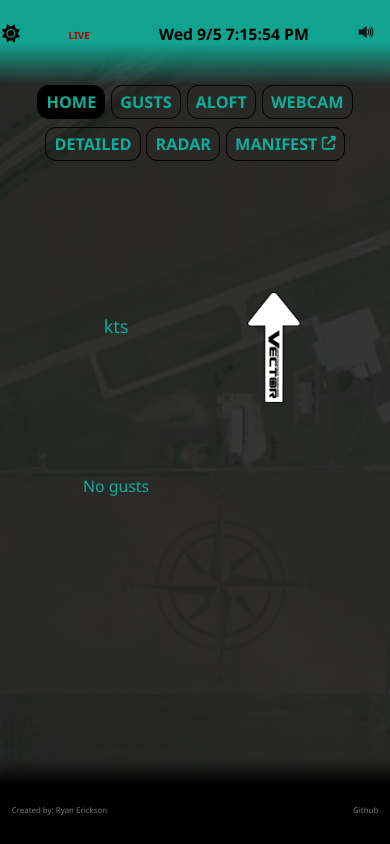
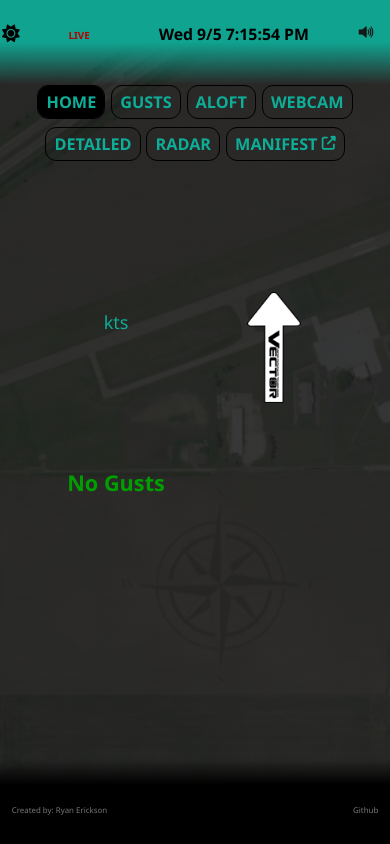
Before and after one commit to RyanFullStack/csc-weather-app, a React (Create React App) app in the folder frontend/: page / in a window 390 px wide. Built offline with nearby package versions, Linux system fonts and the light colour scheme; no server answers.

Commit message:
Font Weight, Coloring, Spacing

```diff
--- a/frontend/src/App.css
+++ b/frontend/src/App.css
@@ -360,6 +360,7 @@
   font-size: calc(10px + 4vmin);
   text-align: center;
   margin-bottom: .5rem;
+  font-weight: bold;
 }
 
 .gusting {
@@ -426,7 +427,9 @@
     font-size: calc(6px + 1vmin);
   }
 
-  .wind-gusts,
+  .wind-gusts {
+    font-size: calc(10px + 3vmin);
+  }
   .metar {
     font-size: calc(10px + 1.5vmin);
   }
--- a/frontend/src/components/wind.js
+++ b/frontend/src/components/wind.js
@@ -61,7 +61,7 @@ function Wind() {
           <div className="small">{(speed === 1) ? `kt` : `kts`}</div>
         </div>
         <div className={`wind-gusts ${gusting}`}>
-          {gustSpeed > 0 && gustSpeed <= 15 ? <span className="green">Gusting to: {gustSpeed} kts</span> : gustSpeed > 15 && gustSpeed <= 25 ? <span className="yellow">Gusting to: {gustSpeed} kts</span> : gustSpeed > 25 ? <span className="red">Gusting to: {gustSpeed} kts</span> : `No gusts`}
+          {gustSpeed > 0 && gustSpeed <= 15 ? <span className="green">Gusting: {gustSpeed}<small>kts</small></span> : gustSpeed > 15 && gustSpeed <= 25 ? <span className="yellow">Gusting: {gustSpeed}<small>kts</small></span> : gustSpeed > 25 ? <span className="red">Gusting: {gustSpeed}<small>kts</small></span> : <span className="green">No Gusts</span>}
         </div>
         <div className="wind-direction">
           {direction ? `From ${direction}º` : speed === 0 ? `Calm` : null}
```
